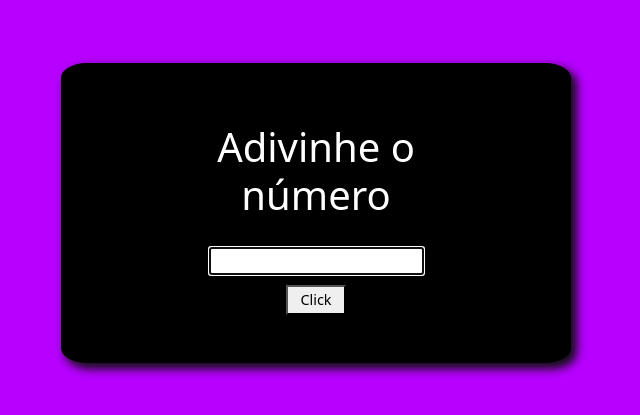
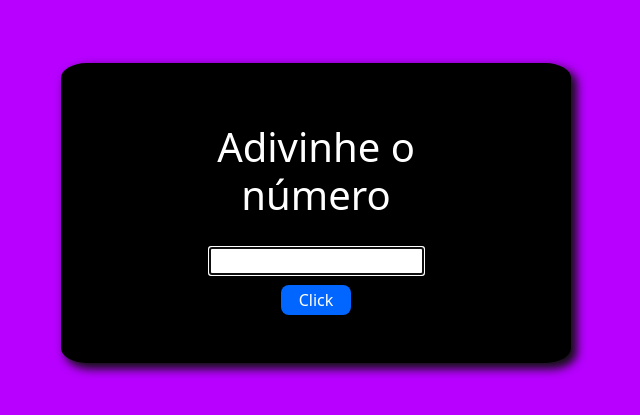
Before and after one commit to Victorbeep/Advinha-Numero, a plain HTML site: page index.html in a window 1280 px wide. Shown: the part 187-602 px from the top of the page, without its empty margins (324-964 px from the left). Drawn offline with nearby package versions, Linux system fonts and the light colour scheme.

Commit message:
Botão estilizado

```diff
--- a/index.html
+++ b/index.html
@@ -18,7 +18,7 @@
                 <h1>Adivinhe o número</h1>
                 <input type="text" value="">
                 <br/>
-                <button>Click</button>
+                <button class="button">Click</button>
             </div>
         </main>
 
--- a/style.css
+++ b/style.css
@@ -34,3 +34,23 @@ button {
    width: 60px;
    height: 30px;
 }
+
+.button {
+  background-color: #0066ff;
+  border: none;
+  color: white;
+  text-decoration: none;
+  display: inline-block;
+  width: 70px;
+  height: 30px;
+  border-radius: 8px;
+  font-size: 16px;
+  -webkit-transition-duration: 0.4s; /* Safari */
+    transition-duration: 0.4s;
+}
+
+.button:hover {
+  background-color: #2e71d6;
+  color: white;
+  box-shadow: 0 12px 16px 0 rgba(0,0,0,0.24), 0 17px 50px 0 rgba(0,0,0,0.19);
+}
```
